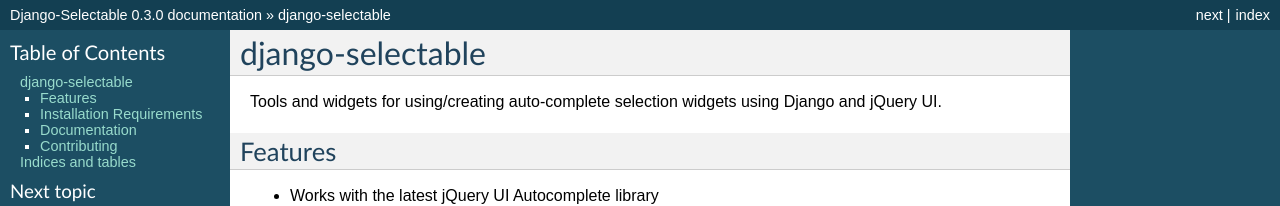
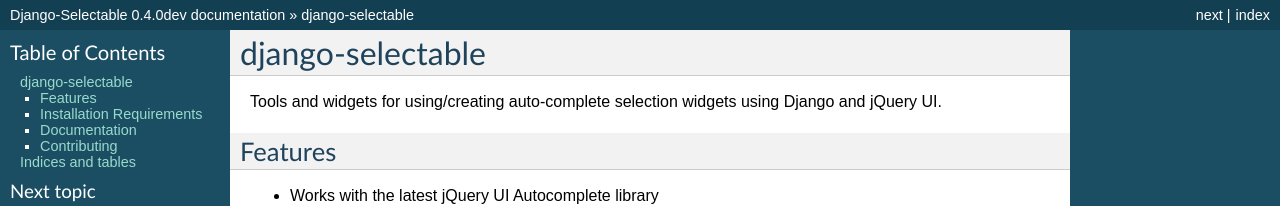
Before and after one commit to mlavin/django-selectable, a Sphinx documentation site: the page built from docs/index.rst, in a window 1280 px wide and 900 px high. Shown: the top 206 px of the window. Built offline with Sphinx 7.4.7, drawn with Linux system fonts in a browser that asks for light colours; some of the changed text lies outside the part shown.

Commit message:
Version bump.

```diff
--- a/docs/conf.py
+++ b/docs/conf.py
@@ -48,9 +48,9 @@
 # built documents.
 #
 # The short X.Y version.
-version = '0.3'
+version = '0.4'
 # The full version, including alpha/beta/rc tags.
-release = '0.3.0'
+release = '0.4.0dev'
 
 # The language for content autogenerated by Sphinx. Refer to documentation
 # for a list of supported languages.
--- a/selectable/__init__.py
+++ b/selectable/__init__.py
@@ -4,9 +4,9 @@
 
 __version_info__ = {
     'major': 0,
-    'minor': 3,
+    'minor': 4,
     'micro': 0,
-    'releaselevel': 'final',
+    'releaselevel': 'dev',
 }
 
 def get_version():
```
